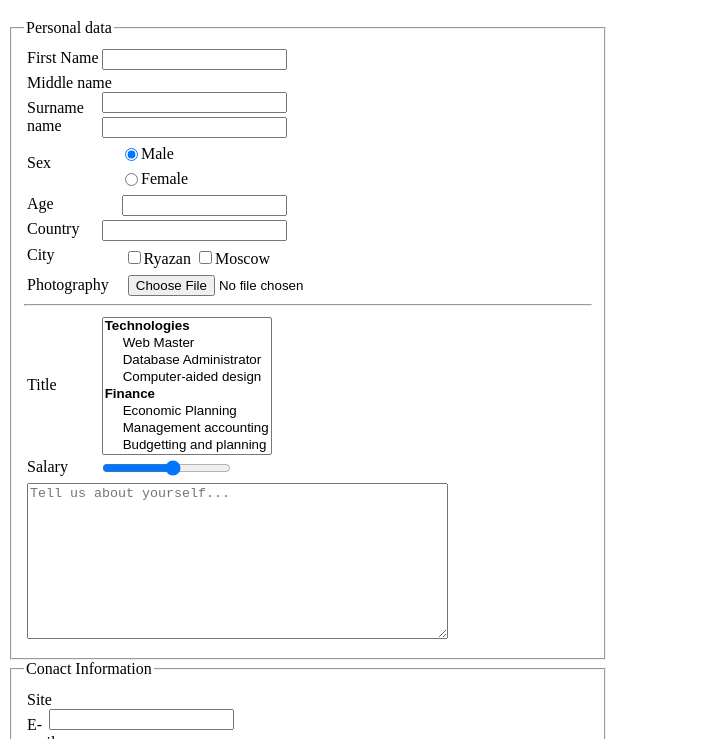
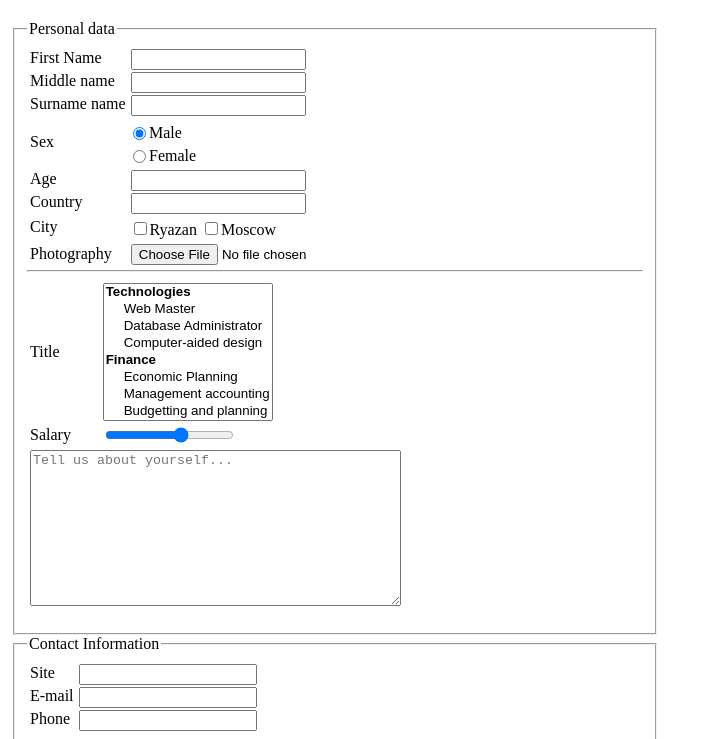
Before and after one commit to spiderpoul/fe-rsu-pavel_uvarov, a plain HTML site: page task4_post.html in a window 1280 px wide. Shown: the part 61-800 px from the top of the page, without its empty margins (0-712 px from the left). Drawn offline with Linux system fonts and the light colour scheme.

Commit message:
Fix layout

```diff
--- /dev/null
+++ b/task4.css
@@ -0,0 +1,99 @@
+.wrapper {
+    width: 1000px;
+}
+/*Form style*/
+form {
+    width: 648px;
+    margin: 23px 0 0 3px;
+}
+form label {
+    display: block;
+    padding-top: 5px;
+}
+.personal-data {
+    height: 595px;
+}
+.contact-inform {
+    height: 92px;
+}
+
+/*Blocks style for necesary align group of elements*/
+div.fields{
+   padding-left: 3px;
+}
+.form-group-inline > label,
+.form-group-inline > div,
+.form-group-inline select {
+    display: inline-block;
+    vertical-align: middle;
+    padding-top: 0px
+}
+.form-group-inline > div.cities label{
+    display: inline-block;
+}
+.form-group-inline > div {
+    margin-left: 68px;
+}
+div.form-group-inline.sex {
+    margin-top: 3px;
+    display: inline-block;
+}
+div.form-group-inline.sex > div {
+    margin-left: 70px;
+}
+.personal-data hr {
+    margin: 5px 0 8px 0px;
+}
+
+/*Blocks style for necesary align of inputs*/
+.inputs input {
+    float: right;
+}
+.inputs {
+    display: inline-block;
+}
+.contact-inform label{
+    padding: 5px 0 0 3px;
+}
+.personal-data input[type="text"],
+.personal-data input[type="number"] {
+    margin-left: 5px;
+    width: 167px;
+}
+.contact-inform input{
+    margin-left: 5px;
+    width: 170px;
+}
+.contact-inform .inputs {
+    min-width: 235px;
+}
+.contact-inform .inputs {
+    min-width: 220px;
+}
+
+/*Form elements style*/
+input[type="radio"]{
+    float: left;
+}
+input[type="file"]{
+   padding-left: 15px;
+}
+input[type="range"] {
+    margin-top: 3px;
+    margin-left: 30px;
+    vertical-align: middle;
+}
+select {
+    margin: 3px 0 3px 39px;
+}
+textarea {
+    margin: 5px 0 5px 0;
+    width: 365px;
+    height: 150px;
+}
+.password {
+    padding: 15px 0 9px 0;
+}
+.buttons {
+    margin-top: 8px;
+}
--- a/task4_post.html
+++ b/task4_post.html
@@ -4,94 +4,16 @@
     <meta name="description" content="HTML Advanced, Task 1">
     <meta charset="utf-8">
     <title>Task 4 | HTML Advanced</title>
-    <style type="text/css">
-        .wrapper {
-            width: 1000px;
-        }
-        /*Form style*/
-        form {
-            width: 600px;
-        }
-        form label {
-            display: block;
-            padding-top: 7px;
-        }
-
-        /*Blocks style for necesary align group of elements*/
-        div.fields{
-           padding-left: 3px;
-        }
-        .form-group-inline > label,
-        .form-group-inline > div,
-        .form-group-inline select {
-            display: inline-block;
-            vertical-align: middle;
-            padding-top: 0px
-        }
-        .form-group-inline > div.cities label{
-            display: inline-block;
-        }
-        .form-group-inline > div {
-            margin-left: 65px;
-        }
-        div.form-group-inline.sex {
-            display: inline-block;
-        }
-
-        /*Blocks style for necesary align of inputs*/
-        .inputs input {
-            float: right;
-        }
-        .inputs {
-            display: inline-block;
-        }
-        .inputs.personal {
-            width: 260px;
-        }
-        .inputs.contact {
-            width: 207px;
-            margin-bottom: 5px;
-            padding-left: 3px;
-        }
-
-        /*Form elements style*/
-        input[type="radio"]{
-            float: left;
-        }
-        input[type="number"] {
-            width: 157px;
-        }
-        input[type="file"]{
-           padding-left: 15px;
-        }
-        input[type="range"] {
-            margin-top: 5px;
-            margin-left: 30px;
-            vertical-align: middle;
-        }
-        select {
-            margin: 3px 0 0 41px;
-        }
-        textarea {
-            margin: 5px 0 5px 0;
-            margin: 5px 0;
-        }
-        .password {
-            padding: 15px 0 5px 0;
-        }
-        .buttons {
-            margin-top: 10px;
-        }
-    </style>
+    <link rel="stylesheet" href="task4.css">
   </head>
   <body>
       <h1>The Form</h1>
       <div class="wrapper">
           <form action="http://httpbin.org/post" method="post">
-              <fieldset>
+              <fieldset class="personal-data">
                   <legend>Personal data</legend>
                   <div class="fields">
-                      <div class="inputs personal">
+                      <div class="inputs">
                           <label>First Name <input type="text" name="first-name"></label>
                           <label>Middle name <input type="text" name="middle-name"></label>
                           <label>Surname name<input type="text" name="surname"></label>
@@ -138,14 +60,14 @@
                       </div>
                       <div class="form-group-inline">
                           <label for="salary">Salary</label>
-                          <input type="range" name="salary" id="salary" min="10000" max="100000" value="60000">
+                          <input type="range" name="salary" id="salary" min="10000" max="100000" value="64000">
                       </div>
-                      <textarea cols="50" rows="10" placeholder="Tell us about yourself..."></textarea>
+                      <textarea cols="48" rows="10" placeholder="Tell us about yourself..."></textarea>
                   </div>
               </fieldset>
-              <fieldset>
-                  <legend>Conact Information</legend>
-                  <div class="inputs contact">
+              <fieldset class="contact-inform">
+                  <legend>Contact Information</legend>
+                  <div class="inputs">
                       <label>Site <input type="text" name="site"></label>
                       <label>E-mail <input type="email" name="email"></label>
                       <label>Phone <input type="tel" name="phone"></label>
```
Also changed, not shown: task1.html (+1 -1 lines), task4_get.html (+8 -86 lines), 2.png (added).
